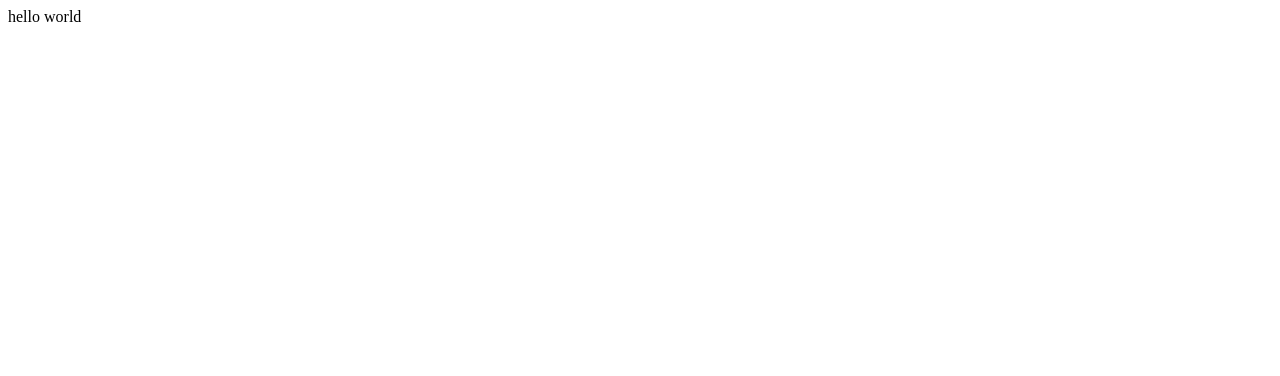
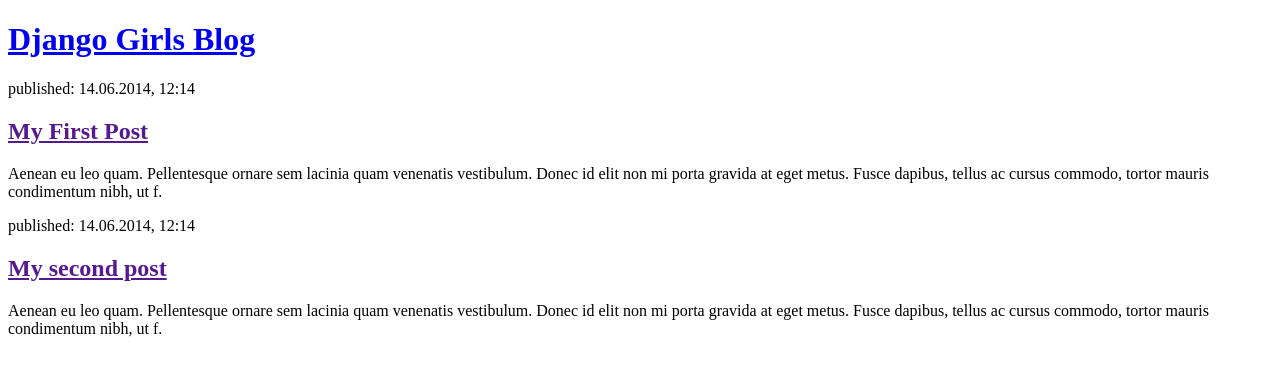
Before and after one commit to NeelCitrusbug/my-first-blog, a Django app: page / in a window 1280 px wide. Before the commit the part shown is almost empty. Shown: the top 376 px of the page. Run offline with Django 3.2, Linux system fonts and the light colour scheme.

Commit message:
changed the html for the site

```diff
--- a/blog/templates/blog/post_list.html
+++ b/blog/templates/blog/post_list.html
@@ -5,11 +5,27 @@
     <meta charset="UTF-8">
     <meta http-equiv="X-UA-Compatible" content="IE=edge">
     <meta name="viewport" content="width=device-width, initial-scale=1.0">
-    <title>welcome</title>
+    <title>Django Girls blog</title>
 </head>
 
 <body>
-    hello world
+    <header>
+        <h1> <a href="/">Django Girls Blog</a> </h1>
+    </header>
+
+    <article>
+        <time>published: 14.06.2014, 12:14</time>
+        <h2> <a href="">My First Post</a> </h2>
+        <p> Aenean eu leo quam. Pellentesque ornare sem lacinia quam venenatis vestibulum. Donec id elit non mi porta
+            gravida at eget metus. Fusce dapibus, tellus ac cursus commodo, tortor mauris condimentum nibh, ut f. </p>
+    </article>
+    <article>
+        <time>published: 14.06.2014, 12:14</time>
+        <h2><a href="">My second post</a></h2>
+        <p>Aenean eu leo quam. Pellentesque ornare sem lacinia quam venenatis vestibulum. Donec id elit non mi porta
+            gravida at eget metus. Fusce dapibus, tellus ac cursus commodo, tortor mauris condimentum nibh, ut f.</p>
+    </article>
+
 </body>
 
 </html>
```
